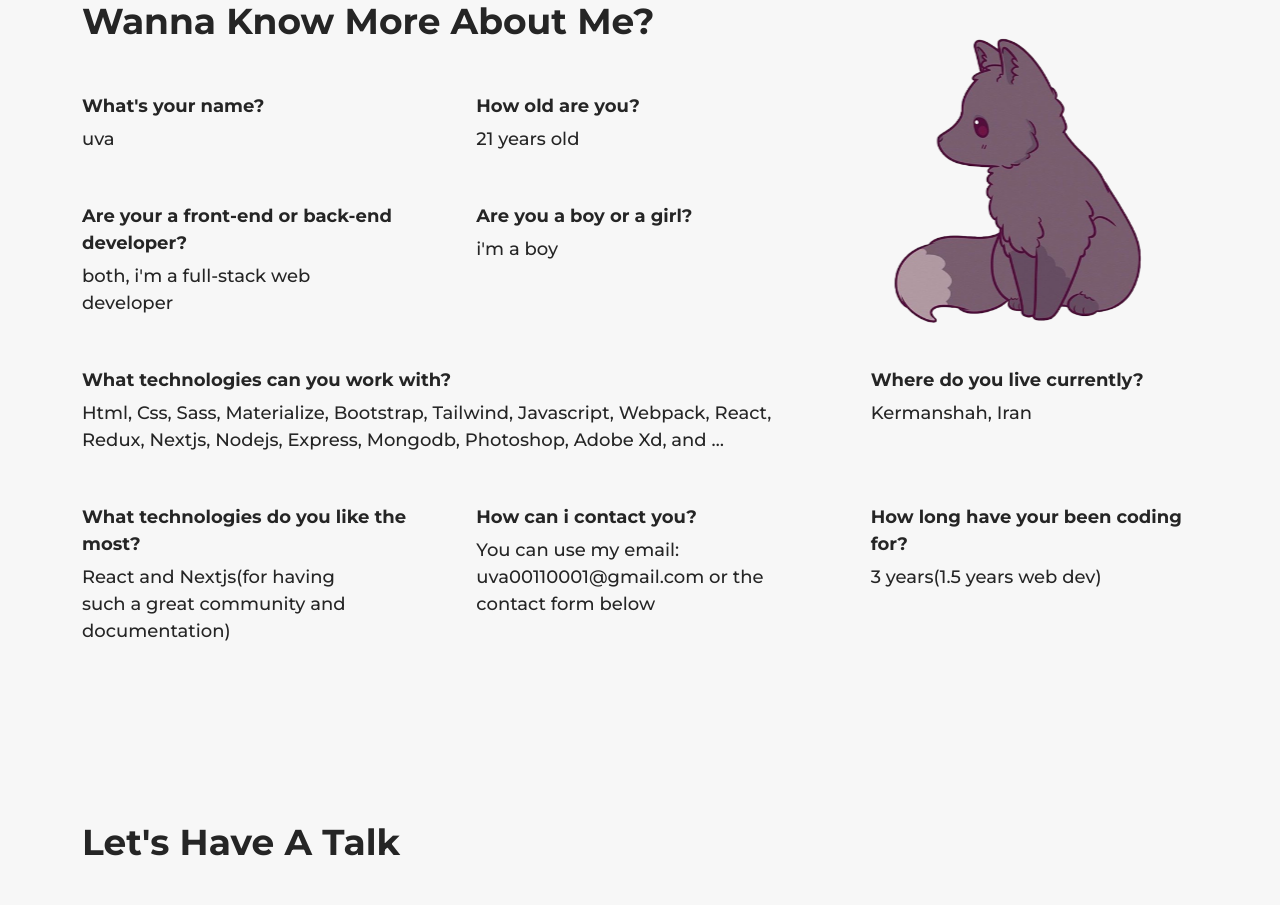
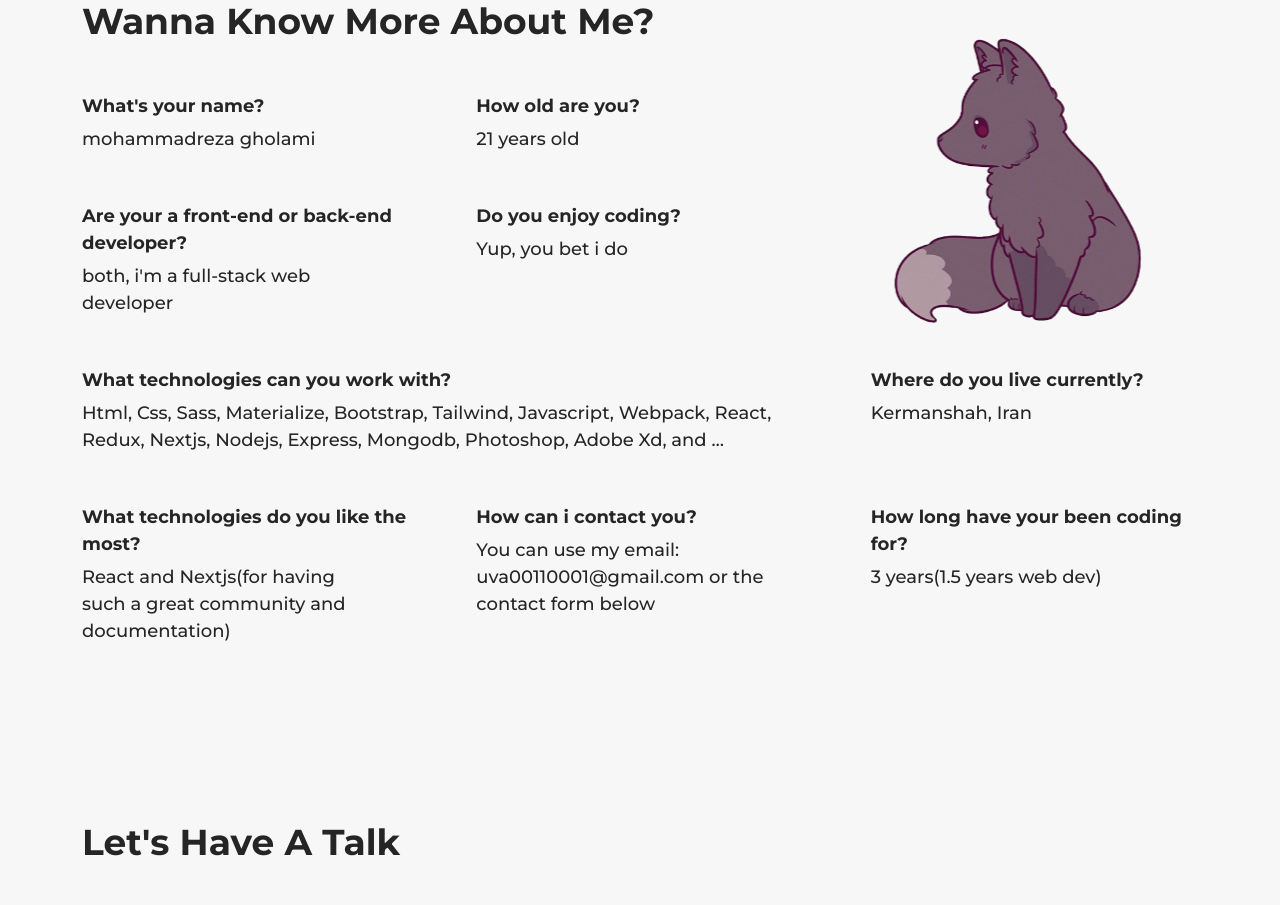
Before and after one commit to UndefinedVariable01/portfolio, a Next.js app: page / in a window 1280 px wide. Shown: the part 1920-2825 px from the top of the page. Built offline with nearby package versions, Linux system fonts and the light colour scheme; no server answers.

Commit message:
changed about

```diff
--- a/components/About.js
+++ b/components/About.js
@@ -19,11 +19,11 @@ export default function About() {
             </div>
             <div className={`${container} ${c1}`}>
                 <p className={question}>What's your name?</p>
-                <p className={answer}>uva</p>
+                <p className={answer}>mohammadreza gholami</p>
             </div>
             <div className={`${container} ${c2}`}>
-                <p className={question}>Are you a boy or a girl?</p>
-                <p className={answer}>i'm a boy</p>
+                <p className={question}>Do you enjoy coding?</p>
+                <p className={answer}>Yup, you bet i do</p>
             </div>
             <div className={`${container} ${c3}`}>
                 <p className={question}>How old are you?</p>
```
